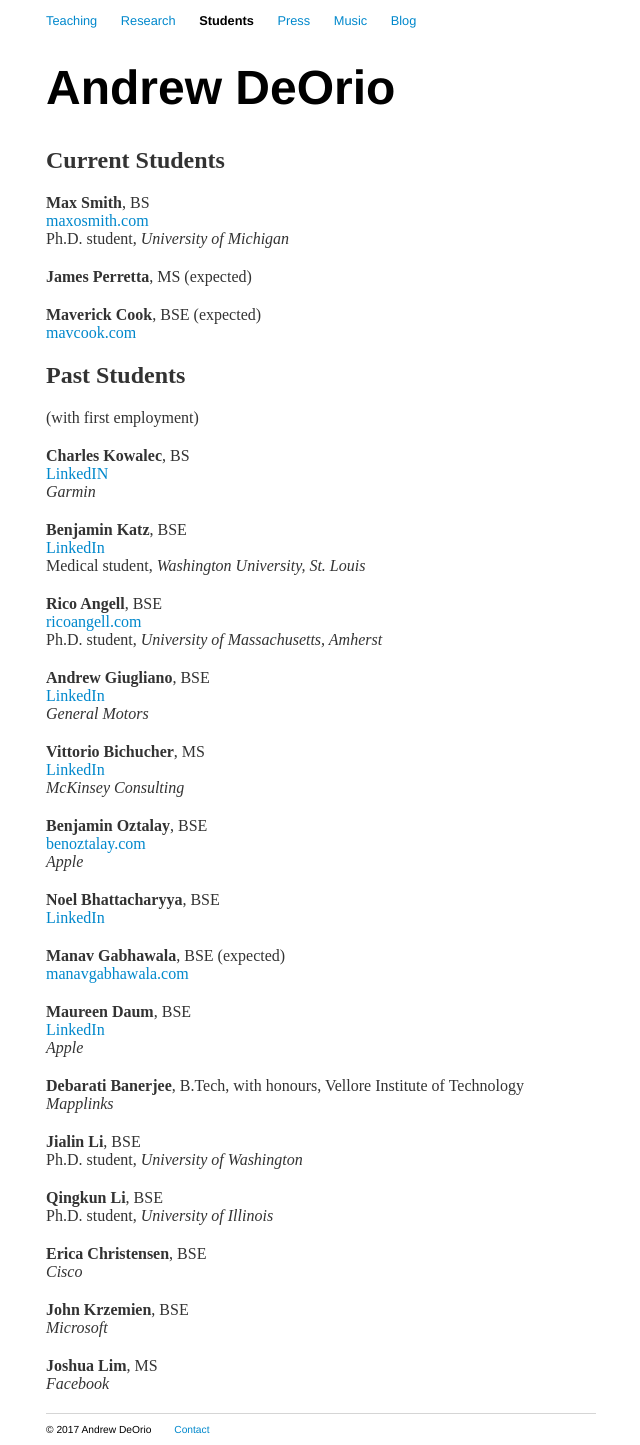
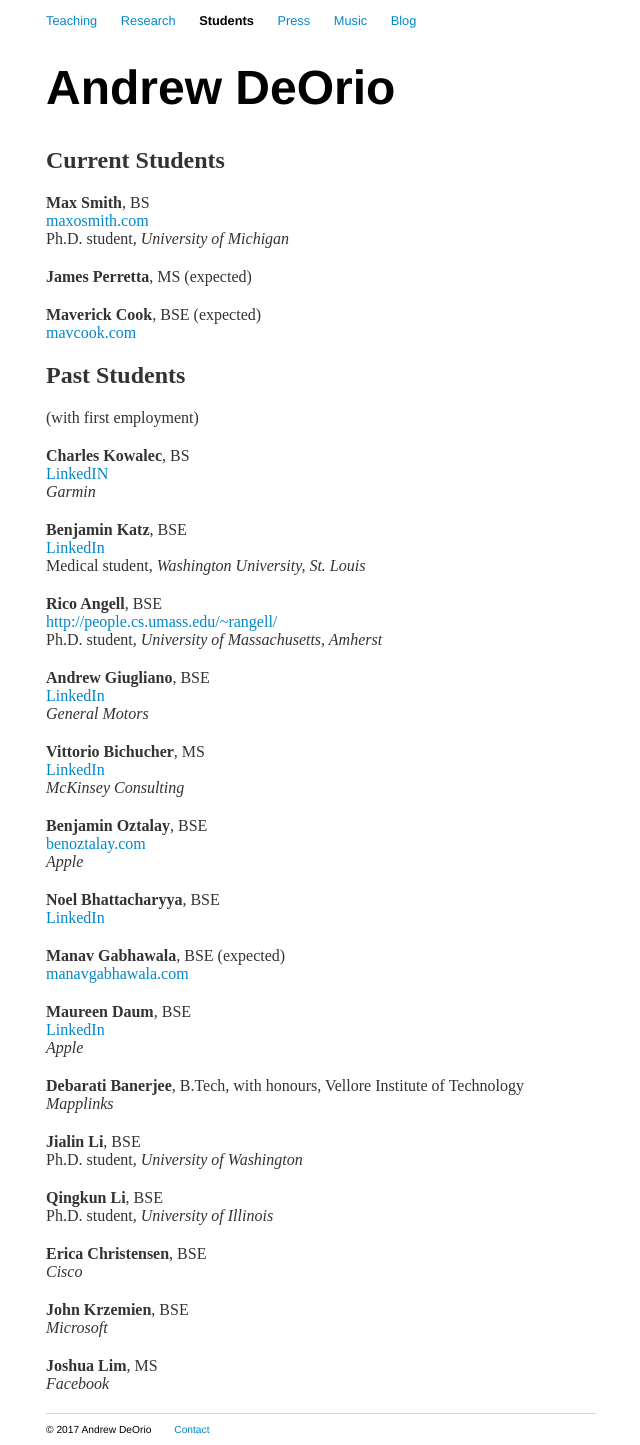
Before and after one commit to awdeorio/andrewdeorio.com, a Jekyll site: the page built from students/index.html, in a window 1280 px wide. Shown: the whole page, without its empty margins (319-959 px from the left). Built offline with Jekyll 4.4.1, drawn with Linux system fonts in a browser that asks for light colours; nearby versions of some CDN libraries.

Commit message:
Update Rico's URL

```diff
--- a/students/index.html
+++ b/students/index.html
@@ -51,8 +51,8 @@ Medical student, <i>Washington University, St. Louis</i>
 
 <div class="content">
 <b>Rico Angell</b>, BSE<br>
-<a href="http://ricoangell.com/" target="_blank">
-ricoangell.com
+<a href="http://people.cs.umass.edu/~rangell/" target="_blank">
+http://people.cs.umass.edu/~rangell/
 </a><br>
 Ph.D. student, <i>University of Massachusetts, Amherst</i>
 </div>
```
